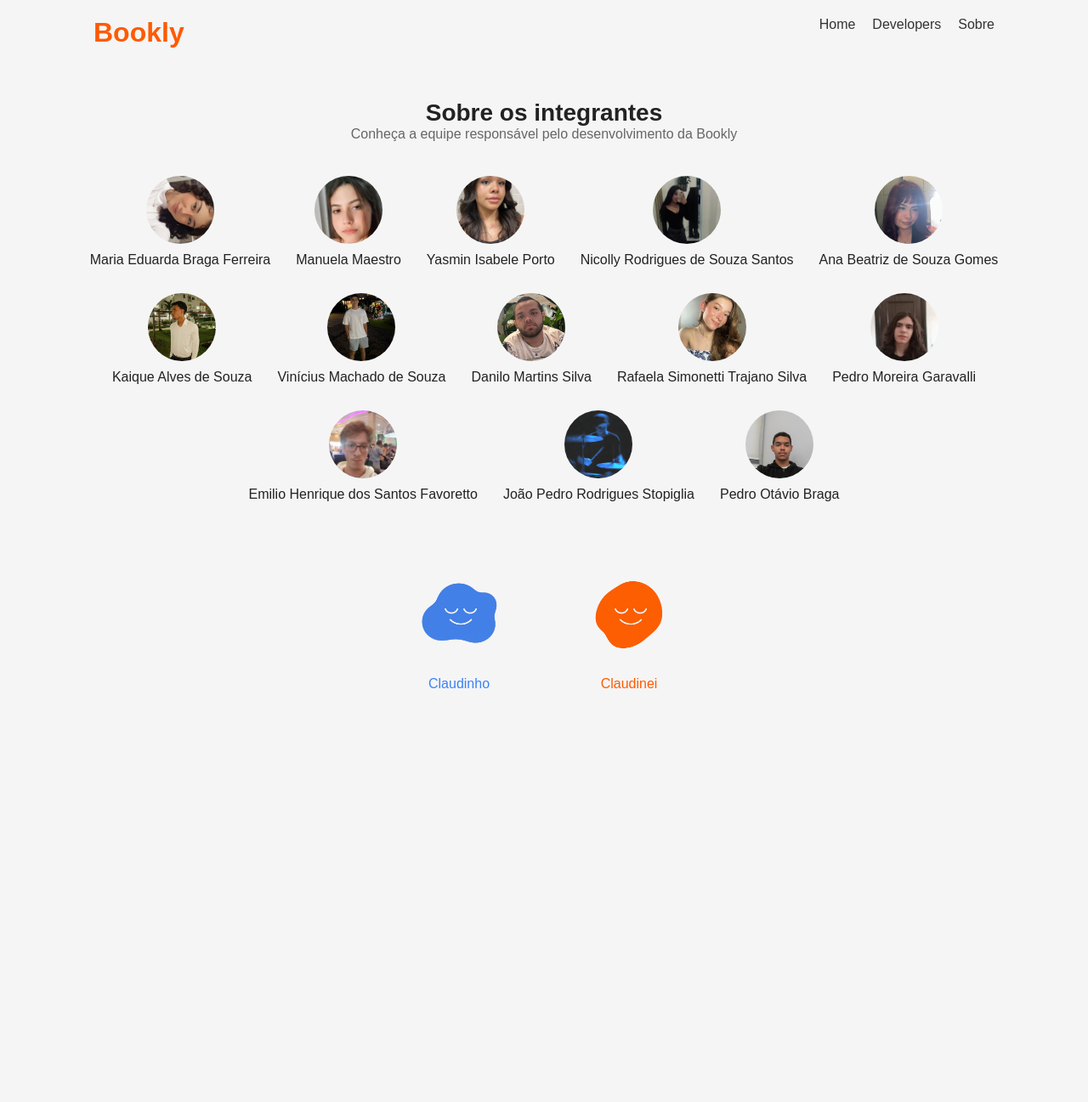
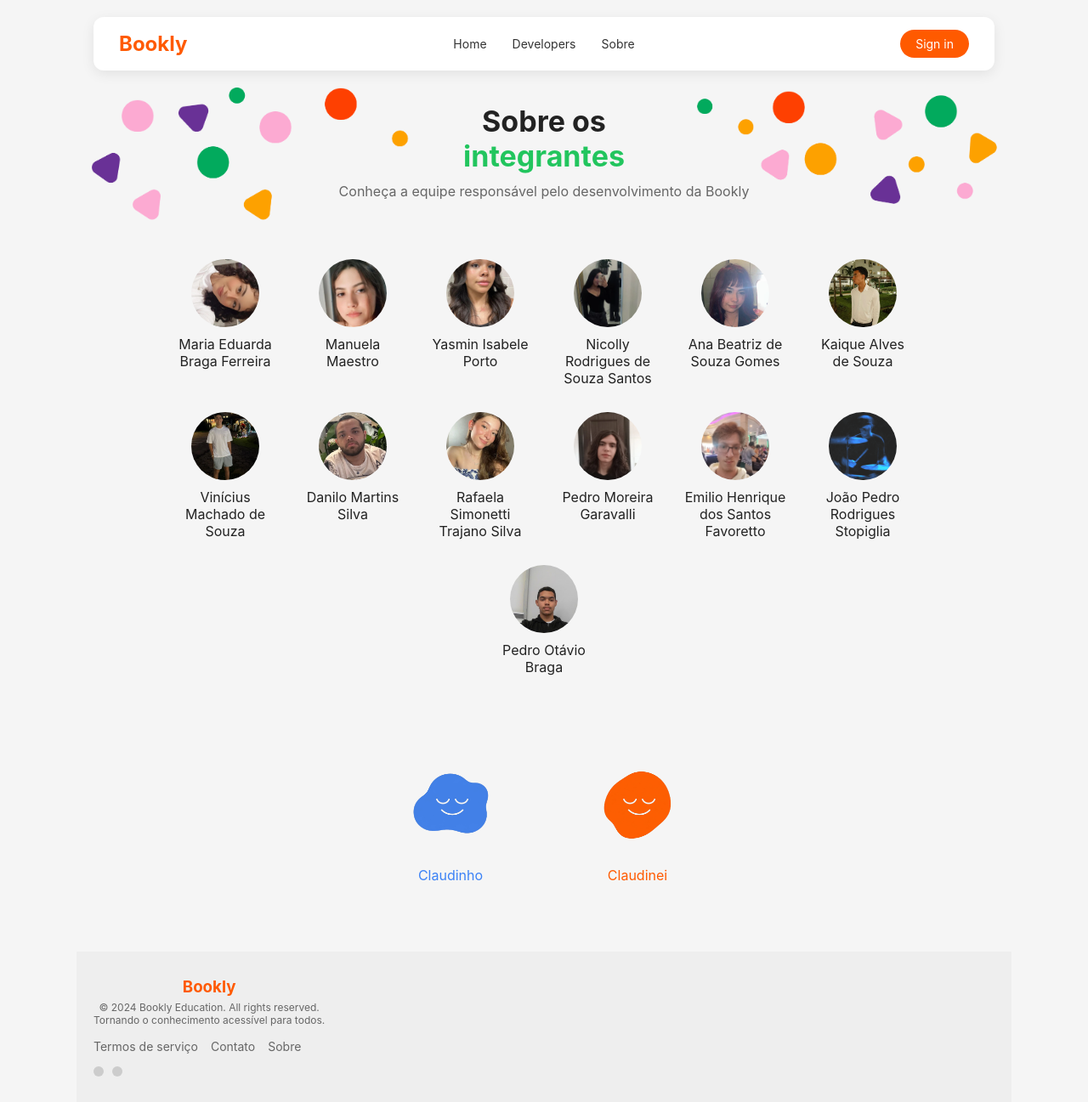
Before and after one commit to Supremeduck3/Atividade_Integradora_FrontEnd, a React (Vite) app: page / in a window 1280 px wide. Shown: the whole page at 85% size. Before the commit the page ends 814 px from the top, so only its background shows below. Built offline with nearby package versions, Linux system fonts and the light colour scheme.

Commit message:
feat: faz alterações na página integrantes

```diff
--- a/src/App.jsx
+++ b/src/App.jsx
@@ -1,19 +1,19 @@
 import './style/App.css';
 
 const membros = [
-    { nome: 'Maria Eduarda Braga Ferreira', foto: '/public/img/maria.png' },
-    { nome: 'Manuela Maestro', foto: '/public/img/manu.png' },
-    { nome: 'Yasmin Isabele Porto', foto: '/public/img/porto.png' },
-    { nome: 'Nicolly Rodrigues de Souza Santos', foto: '/public/img/nick.png' },
-    { nome: 'Ana Beatriz de Souza Gomes', foto: '/public/img/bea.jpg' },
-    { nome: 'Kaique Alves de Souza', foto: '/public/img/kaique.png' },
-    { nome: 'Vinícius Machado de Souza', foto: '/public/img/viko.png' },
-    { nome: ' Danilo Martins Silva', foto: '/public/img/danilo.png' },
-    { nome: 'Rafaela Simonetti Trajano Silva', foto: '/public/img/rafa.png' },
-    { nome: 'Pedro Moreira Garavalli', foto: '/public/img/pedro.png' },
-    { nome: 'Emilio Henrique dos Santos Favoretto', foto: '/public/img/emilio.png' },
-    { nome: 'João Pedro Rodrigues Stopiglia', foto: '/public/img/joao.png' },
-    {nome:'Pedro Otávio Braga', foto: '/public/img/pedroo.png'}
+    { nome: 'Maria Eduarda Braga Ferreira', foto: '/img/maria.png' },
+    { nome: 'Manuela Maestro', foto: '/img/manu.png' },
+    { nome: 'Yasmin Isabele Porto', foto: '/img/porto.png' },
+    { nome: 'Nicolly Rodrigues de Souza Santos', foto: '/img/nick.png' },
+    { nome: 'Ana Beatriz de Souza Gomes', foto: '/img/bea.jpg' },
+    { nome: 'Kaique Alves de Souza', foto: '/img/kaique.png' },
+    { nome: 'Vinícius Machado de Souza', foto: '/img/viko.png' },
+    { nome: 'Danilo Martins Silva', foto: '/img/danilo.png' },
+    { nome: 'Rafaela Simonetti Trajano Silva', foto: '/img/rafa.png' },
+    { nome: 'Pedro Moreira Garavalli', foto: '/img/pedro.png' },
+    { nome: 'Emilio Henrique dos Santos Favoretto', foto: '/img/emilio.png' },
+    { nome: 'João Pedro Rodrigues Stopiglia', foto: '/img/joao.png' },
+    { nome: 'Pedro Otávio Braga', foto: '/img/pedroo.png' },
 ];
 
 function App() {
@@ -21,38 +21,70 @@ function App() {
         <div className="container">
             <header className="header">
                 <h1 className="logo">Bookly</h1>
+
                 <nav>
-                    <a href='#'>Home</a>
-                    <a href='#'>Developers</a>
-                    <a href='#'>Sobre</a>
+                    <a href="#">Home</a>
+                    <a href="#">Developers</a>
+                    <a href="#">Sobre</a>
                 </nav>
+
+                <a href="#" className="signin-btn">
+                    Sign in
+                </a>
             </header>
 
-            <section className='title-section'>
-                <h2>Sobre os integrantes</h2>
+            <section className="title-section">
+                <img src="/img/icones.png" alt="icones decorativos" />
+
+                <h2>
+                    Sobre os <br />
+                    <span className="verde">integrantes</span>
+                </h2>
+
                 <p>Conheça a equipe responsável pelo desenvolvimento da Bookly</p>
             </section>
 
-            <section className='grid'>
+            <section className="grid">
                 {membros.map((membro, index) => (
-                    <div key={index} className='card'>
-                        <img className='avatar' src={membro.foto} alt={membro.nome} />
+                    <div key={index} className="card">
+                        <img className="avatar" src={membro.foto} alt={membro.nome} />
                         <p>{membro.nome}</p>
                     </div>
                 ))}
             </section>
 
-            <section className='mascotes'>
-                <div className='mascote azul'>
-                    <img src="/public/img/Claudinho.png" alt='Claudinho' />
+            <section className="mascotes">
+                <div className="mascote azul">
+                    <img src="/img/Claudinho.png" alt="Claudinho" />
                     <p>Claudinho</p>
                 </div>
 
-                <div className='mascote laranja'>
-                    <img src='/public/img/Claudinei.png' alt='Claudinei' />
+                <div className="mascote laranja">
+                    <img src="/img/Claudinei.png" alt="Claudinei" />
                     <p>Claudinei</p>
                 </div>
             </section>
+
+            <footer className="footer">
+                <div className="footer-content">
+                    <div className="footer-left">
+                        <h3>Bookly</h3>
+                        <p>© 2024 Bookly Education. All rights reserved.</p>
+                        <p>Tornando o conhecimento acessível para todos.</p>
+                    </div>
+
+                    <div className="footer-center">
+                        <a href="#">Termos de serviço</a>
+                        <a href="#">Contato</a>
+                        <a href="#">Sobre</a>
+                    </div>
+
+                    <div className="footer-right">
+                        <div className="dot"></div>
+                        <div className="dot"></div>
+                    </div>
+                </div>
+            </footer>
         </div>
     );
 }
--- a/src/pages/index.css
+++ b/src/pages/index.css
@@ -1,10 +1,10 @@
 * {
-    margin:0;
-    padding:0;
-    box-sizing:boder-box;
+    margin: 0;
+    padding: 0;
+    box-sizing: border-box;
 }
 
-html, body{
+html, body {
     width: 100%;
     height: 100%;
     font-family: 'Inter', Arial, Helvetica, sans-serif;
@@ -16,12 +16,10 @@ html, body{
     min-height: 100vh;
 }
 
-
 a {
     text-decoration: none;
     color: inherit;
 }
-
 
 img {
     max-width: 100%;
@@ -30,6 +28,6 @@ img {
 
 button {
     border: none;
-    cursor:pointer;
+    cursor: pointer;
     font-family: inherit;
 }
--- a/src/style/App.css
+++ b/src/style/App.css
@@ -1,7 +1,8 @@
 body {
-    margin: 0;
-    font-family: Arial, sans-serif;
-    background: #f5f5f5;
+    background-color: #f5f5f5;
+    background-repeat: no-repeat;
+    background-position: top center;
+    background-size: contain;
 }
 
 .container {
@@ -11,31 +12,76 @@ body {
 }
 
 .header {
-    display: flex;
-    justify-content: space-between;
-    padding: 20px;
+    display: grid;
+    grid-template-columns: 1fr auto 1fr;
+    align-items: center;
+
+    background: white;
+    padding: 15px 30px;
+    border-radius: 12px;
+    margin: 20px;
+
+    box-shadow: 0 4px 15px rgba(0,0,0,0.08);
 }
 
-.logo{
+.logo {
+    justify-self: start;
     color: #ff5a00;
+    font-size: 24px;
+    font-weight: bold;
+}
+
+.header nav {
+    display: flex;
+    justify-content: center;
+    gap: 30px;
 }
 
 .header nav a {
-    margin-left: 20px;
-    text-decoration: none;
     color: #333;
+    font-size: 14px;
+}
+
+.signin-btn {
+    justify-self: end;
+    background-color: #ff5a00;
+    color: white;
+    padding: 8px 18px;
+    border-radius: 999px;
+    font-size: 14px;
+    transition: 0.3s;
+}
+
+.signin-btn:hover {
+    background-color: #e14e00;
 }
 
 .title-section {
     margin: 40px 0;
+    position: relative;
 }
 
-.title-section h2{
-    font-size: 28px;
+.title-section h2 {
+    font-size: 34px;
+    font-weight: bold;
+    line-height: 1.2;
 }
 
 .title-section p {
     color: #666;
+    margin-top: 10px;
+}
+
+.title-section img {
+    position: absolute;
+    top: -50px;
+    left: 0;
+    width: 100%;
+    pointer-events: none;
+}
+
+.verde {
+    color: #22c55e;
 }
 
 .grid {
@@ -43,13 +89,16 @@ body {
     flex-wrap: wrap;
     justify-content: center;
     gap: 30px;
+    max-width: 900px;
+    margin: 70px auto 0;
 }
 
-.card{
+.card {
+    width: 120px;
     text-align: center;
 }
 
-.avatar{
+.avatar {
     width: 80px;
     height: 80px;
     border-radius: 50%;
@@ -58,14 +107,15 @@ body {
 }
 
 .mascotes {
-    margin: 60px 0;
+    margin: 80px 0;
     display: flex;
     justify-content: center;
-    gap: 80px;
+    gap: 100px;
 }
 
 .mascote img {
     width: 120px;
+    margin: 0 auto;
 }
 
 .azul {
@@ -75,3 +125,57 @@ body {
 .laranja {
     color: #ff5a00;
 }
+
+.footer {
+    background-color: #eee;
+    padding: 30px 20px;
+    margin-top: 60px;
+}
+
+.footer-content {
+    max-width: 1100px;
+    margin: 0 auto;
+    display: flex;
+    flex-direction: column;
+    align-items: flex-start;
+    gap: 15px;
+}
+
+.footer-left h3 {
+    color: #ff5a00;
+    margin-bottom: 5px;
+}
+
+.footer-left p {
+    font-size: 12px;
+    color: #666;
+}
+
+.footer-center {
+    display: flex;
+    gap: 15px;
+}
+
+.footer-center a {
+    font-size: 14px;
+    color: #666;
+}
+
+.footer-right {
+    display: flex;
+    gap: 10px;
+}
+
+.dot {
+    width: 12px;
+    height: 12px;
+    background: #ccc;
+    border-radius: 50%;
+}
+.title-section img {
+    position: absolute;
+    top: -20px;
+    left: 0;
+    width: 100%;
+    pointer-events: none;
+}
```
Also changed, not shown: public/img/icones.png (added).
